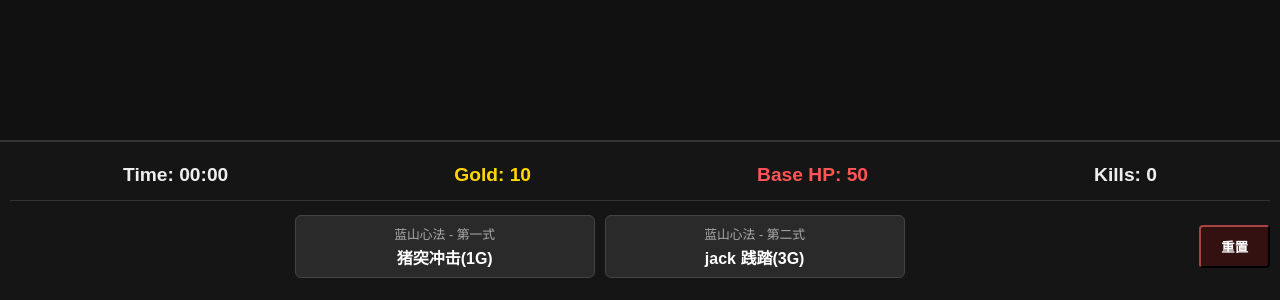
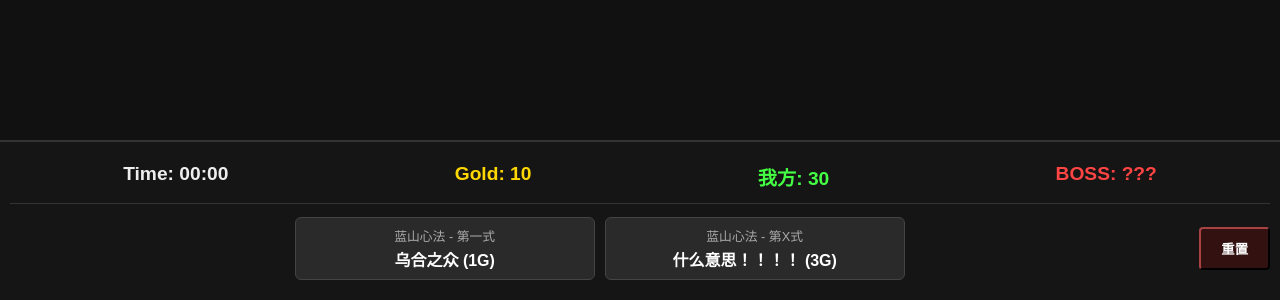
Before and after one commit to THSZSHLAS/battle, a plain HTML site: page index.html in a window 1280 px wide. Shown: the part 500-800 px from the top of the page. Drawn offline with Linux system fonts and the light colour scheme.

Commit message:
Update index.html

```diff
--- a/index.html
+++ b/index.html
@@ -26,8 +26,8 @@
         <div class="stats-row">
             <span id="displayTime">Time: 00:00</span>
             <span id="displayGold" class="gold-text">Gold: 10</span>
-            <span id="displayBaseHp" class="hp-text">Base HP: 50</span>
-            <span id="displayKills">Kills: 0</span>
+            <span id="displayBaseHp" class="hp-text" style="color: #44ff44;">我方: 30</span>
+            <span id="displayBossHp" class="hp-text" style="color: #ff4444;">BOSS: ???</span>
         </div>
 
         <hr class="ui-divider">
@@ -37,14 +37,14 @@
                 <button id="btnSpawnGreen" class="btn-spawn green">
                     <div class="text-group">
                         <span class="skill-name">蓝山心法 - 第一式</span>
-                        <span class="skill-desc">猪突冲击(1G)</span>
+                        <span class="skill-desc">乌合之众 (1G)</span>
                     </div>
                 </button>
 
                 <button id="btnSpawnBlue" class="btn-spawn blue">
                     <div class="text-group">
-                        <span class="skill-name">蓝山心法 - 第二式</span>
-                        <span class="skill-desc"> jack 践踏(3G)</span>
+                        <span class="skill-name">蓝山心法 - 第X式</span>
+                        <span class="skill-desc">什么意思！！！！ (3G)</span>
                     </div>
                 </button>
             </div>
```
